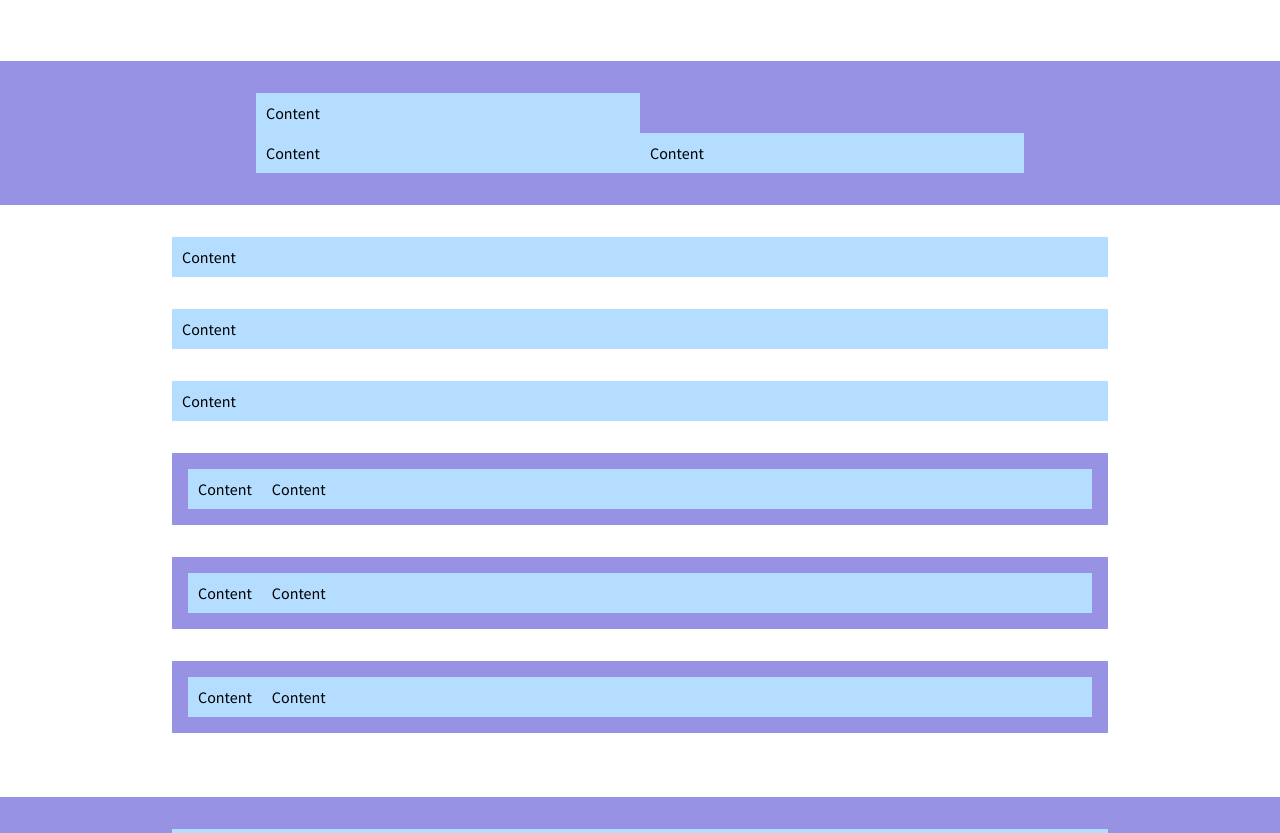
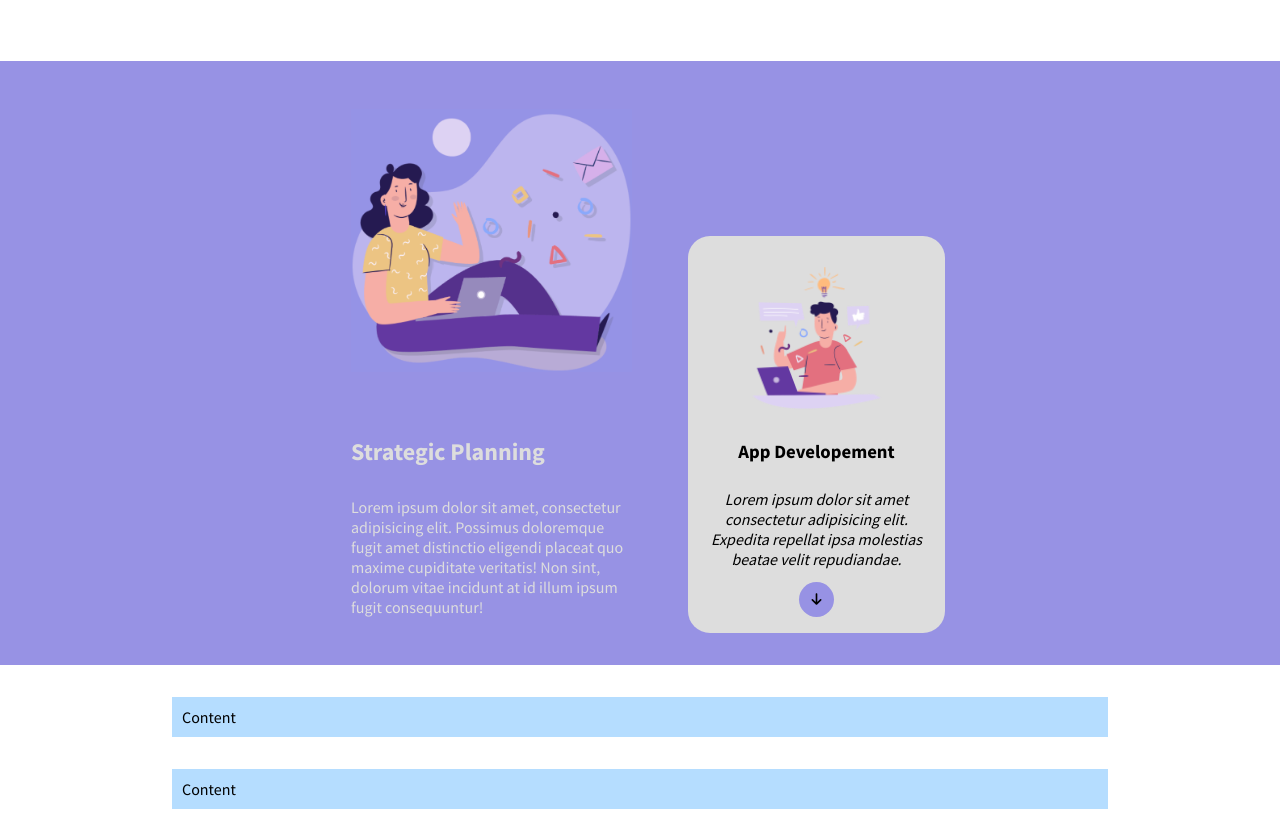
Before and after one commit to D4riu5/htmlcss-responsive-layout, a plain HTML site: page index.html in a window 1280 px wide. Shown: the part 790-1623 px from the top of the page. Drawn offline with Linux system fonts and the light colour scheme.

Commit message:
finished section 2

```diff
--- a/css/common.css
+++ b/css/common.css
@@ -49,6 +49,7 @@ body{
 :root{
     --main-space: 2rem;
     --inner-space: 1rem;
+    --big-space: 2.5rem;
     --elements-spacing: 0.8rem 0;
     --button-space: 0.5rem;
     --button-space-long: 0.4rem 3rem;
@@ -83,6 +84,10 @@ body{
     background-color: var(--primary-color);
 }
 
+.purple-bg{
+    background-color: var(--secondary-color);
+}
+
 /* COLORS END */
 
 /* BUTTONS START */
@@ -104,8 +109,10 @@ button{
     padding: var(--button-space);
 }
 
-.small-b{
-
+.round-b{
+    height: 35px;
+    width: 35px;
+    border-radius: 50%;
 }
 /* BUTTONS END */
 /* UTILITIES END */
--- a/css/mediaquery.css
+++ b/css/mediaquery.css
@@ -39,10 +39,27 @@
     /* SECTION 2 -PLANNING- START */
     #planning .row{
         flex-wrap: wrap;
+        max-width: 100%;
     }
 
     #planning .row .col{
         width: 100%;
+    }
+
+    #planning .row .col:nth-child(1){
+        padding: var(--inner-space) 0;
+    }
+
+    #planning .row .col:nth-child(2){
+        width: 100%;
+    }
+
+    #planning .col div > div> img{
+        width:85%;
+    }
+
+    #planning .row .col:nth-child(1) h2{
+        font-size: 35px;
     }
     /* SECTION 2 -PLANNING- END */
 
@@ -120,12 +137,6 @@
     }
     /* SECTION 1 -INTRO- END */
 
-
-    /* SECTION 2 -PLANNING- START */
-
-    /* SECTION 2 -PLANNING- END */
-
-
     /* SECTION 3 -TESTIMONIALS- START */
     #testimonials .card{
         flex-wrap: wrap;
--- a/css/style.css
+++ b/css/style.css
@@ -116,12 +116,49 @@ header{
 #planning .row{
     display: flex;
     align-items: flex-end;
-    max-width: 768px;
+    max-width: 650px;
     margin: 0 auto;
 }
 
 #planning .row .col{
-    width: 50%;
+    width: 55%;
+    padding: var(--inner-space);
+    margin: 0 20px;
+}
+
+#planning .row .col:nth-child(1){
+    color: var(--white-color);
+}
+
+#planning .row .col:nth-child(1) h2{
+    padding: 60px 0 30px 0;
+}
+
+#planning .row .col:nth-child(2){
+    width: 45%;
+    background-color: var(--white-color);
+    border-radius: 22px;
+}
+
+#planning .col div:first-child{
+    text-align: center;
+}
+
+#planning .row .col:nth-child(2)> div >*{
+    padding: var(--elements-spacing)
+}
+
+#planning .row .col:nth-child(2) > div > p{
+    font-style: italic;
+}
+
+
+#planning .col div > img{
+    width: 100%;
+}
+
+#planning .col div > div> img{
+    width:65%;
 }
 /* SECTION 2 -PLANNING- END */
 
--- a/index.html
+++ b/index.html
@@ -86,16 +86,22 @@
             <div class="container">
                 <div class="row">
                     <div class="col">
-                        <div class="box-debug">
-                            Content
+                        <div>
+                            <img src="img/planning1.png" alt="planning1">
                         </div>
-                        <div class="box-debug">
-                            Content
+                        <div>
+                            <h2>Strategic Planning</h2>
+                            <p>Lorem ipsum dolor sit amet, consectetur adipisicing elit. Possimus doloremque fugit amet distinctio eligendi placeat quo maxime cupiditate veritatis! Non sint, dolorum vitae incidunt at id illum ipsum fugit consequuntur!</p>
                         </div>
                     </div>
                     <div class="col">
-                        <div class="box-debug">
-                            Content
+                        <div>
+                            <div>
+                                <img src="img/planning2.png" alt="planning2">
+                            </div>
+                            <h3>App Developement</h3>
+                            <p>Lorem ipsum dolor sit amet consectetur adipisicing elit. Expedita repellat ipsa molestias beatae velit repudiandae.</p>
+                            <a href="#get-started"><button class="round-b purple-bg"><i class="fa-sharp fa-solid fa-arrow-down"></i></button></a>
                         </div>
                     </div>
                 </div>
```
